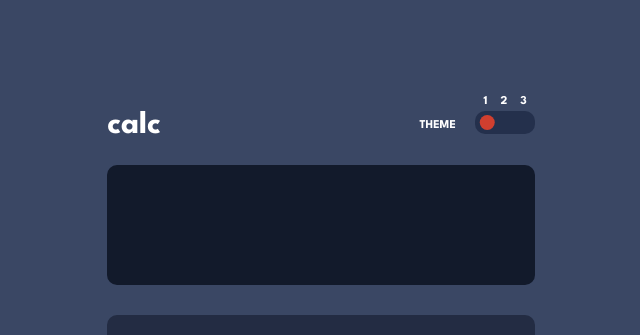
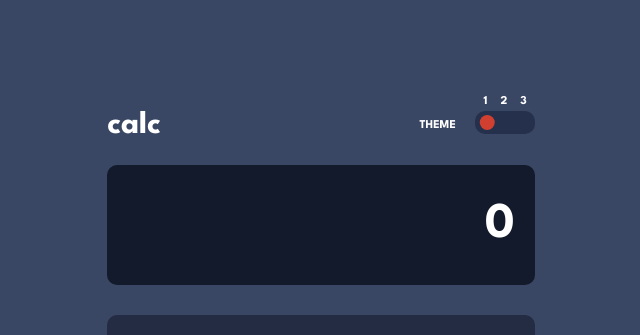
Before and after one commit to 2dkn/Calculator-app-react, a React (Create React App) app: page / in a window 1280 px wide. Shown: the top 335 px of the page, without its empty margins (319-959 px from the left). Built offline with nearby package versions, Linux system fonts and the light colour scheme.

Commit message:
Fixed the screen now it displays button click. Now to solve the logic for each button.

```diff
--- a/src/App.js
+++ b/src/App.js
@@ -1,6 +1,55 @@
 import React, { useState } from "react";
 import * as mathjs from "mathjs";
 import "./styles/main.scss";
+
+const buttonData = [
+  { value: 7, type: "number" },
+  { value: 8, type: "number" },
+  { value: 9, type: "number" },
+  { value: "DEL", type: "del" },
+  { value: 4, type: "number" },
+  { value: 5, type: "number" },
+  { value: 6, type: "number" },
+  { value: "+", type: "operator" },
+  { value: 1, type: "number" },
+  { value: 2, type: "number" },
+  { value: 3, type: "number" },
+  { value: "-", type: "operator" },
+  { value: ".", type: "operator" },
+  { value: 0, type: "number" },
+  { value: "/", type: "operator" },
+  { value: "x", type: "operator" },
+  { value: "RESET", type: "function" },
+  { value: "=", type: "operator" },
+];
+
+function App({ type, onClick, theme, handleClick }) {
+  const [currentTheme, setCurrentTheme] = useState("theme-1");
+  const [calculation, setCalculation] = useState("");
+
+  return (
+    <div className={`container ${currentTheme}`}>
+      <div className={`numbers ${currentTheme}`}>
+        <p>1</p>
+        <p>2</p>
+        <p>3</p>
+      </div>
+      <div className={`header ${currentTheme}`}>
+        <h3 className={`calc ${currentTheme}`}>calc</h3>
+        <h1 className={currentTheme}>THEME</h1>
+        <ToggleSwitch />
+      </div>
+      <div className={`screen ${currentTheme}`}>
+        <div className="calc-numbers">{calculation || "0"}</div>
+      </div>
+      <CalculatorButtons
+        theme={currentTheme}
+        calculation={calculation}
+        setCalculation={setCalculation}
+      />
+    </div>
+  );
+}
 
 function ToggleSwitch() {
   const [selectedState, setSelectedState] = useState(1);
@@ -49,27 +98,7 @@ function ToggleSwitch() {
   );
 }
 
-const buttonData = [
-  { value: 7, type: "number" },
-  { value: 8, type: "number" },
-  { value: 9, type: "number" },
-  { value: "DEL", type: "del" },
-  { value: 4, type: "number" },
-  { value: 5, type: "number" },
-  { value: 6, type: "number" },
-  { value: "+", type: "operator" },
-  { value: 1, type: "number" },
-  { value: 2, type: "number" },
-  { value: 3, type: "number" },
-  { value: "-", type: "operator" },
-  { value: ".", type: "operator" },
-  { value: 0, type: "number" },
-  { value: "/", type: "operator" },
-  { value: "x", type: "operator" },
-  { value: "RESET", type: "function" },
-  { value: "=", type: "operator" },
-];
-
+// Color and size for buttons, del, equal and reset
 const Button = ({ value, type, onClick, theme }) => (
   <button
     className={`calc-buttons ${theme}
@@ -87,35 +116,20 @@ const Button = ({ value, type, onClick, theme }) => (
   </button>
 );
 
-// const CalculatorButtons = ({ value, type, theme, onClick }) => (
-
-//   <div className={`container-btn ${theme}`}>
-//     {buttonData.map((item) => (
-//       <Button
-//         key={item.value}
-//         value={item.value}
-//         type={item.type}
-//         onClick={() => onClick(item.value)}
-//         theme={theme}
-//       />
-//     ))}
-//   </div>
-// );
-
-const CalculatorButtons = ({ theme }) => {
+const CalculatorButtons = ({ theme, value, calculation, setCalculation }) => {
   // Define handleClick here
   const handleClick = (value) => {
-    // Button click logic goes here
+    setCalculation(value);
   };
 
   return (
     <div className={`container-btn ${theme}`}>
-      {buttonData.map((item) => (
+      {buttonData.map((item, i) => (
         <Button
-          key={item.value}
+          key={i}
           value={item.value}
           type={item.type}
-          onClick={() => handleClick(item.value)} // Use the local handleClick
+          onClick={() => handleClick(item.value)}
           theme={theme}
         />
       ))}
@@ -123,66 +137,4 @@ const CalculatorButtons = ({ theme }) => {
   );
 };
 
-function App({ value, type, onClick, theme }) {
-  const [currentTheme, setCurrentTheme] = useState("theme-1");
-  const [calculation, setCalculation] = useState("");
-
-  const handleClick = (value) => {
-    switch (value) {
-      case "DEL":
-        setCalculation({
-          calculation: calculation.slice(0, -1), // Remove last character
-        });
-        break;
-      case "+":
-      case "-":
-      case "/":
-      case "x":
-      case ".":
-        setCalculation({
-          calculation: calculation + value, // Append operator/decimal
-        });
-        break;
-      case "RESET":
-        setCalculation({
-          calculation: "", // Clear calculation. means empty string
-        });
-        break;
-      case "=":
-        // Perform calculation using a library like mathjs
-        const result = mathjs.evaluate(calculation);
-        setCalculation({
-          calculation: result.toString(), // Display result
-        });
-        break;
-      default:
-        // Handle numbers
-        setCalculation({
-          calculation:
-            calculation.length === 0 ||
-            calculation[calculation.length - 1] === "="
-              ? value // Start a new number
-              : calculation + value, // Append to existing number
-        });
-    }
-  };
-
-  return (
-    <div className={`container ${currentTheme}`}>
-      <div className={`numbers ${currentTheme}`}>
-        <p>1</p>
-        <p>2</p>
-        <p>3</p>
-      </div>
-      <div className={`header ${currentTheme}`}>
-        <h3 className={`calc ${currentTheme}`}>calc</h3>
-        <h1 className={currentTheme}>THEME</h1>
-        <ToggleSwitch />
-      </div>
-      <div className={`screen ${currentTheme}`}>{calculation}</div>
-      <CalculatorButtons theme={currentTheme} onClick={handleClick} />
-    </div>
-  );
-}
-
 export default App;
--- a/src/index.js
+++ b/src/index.js
@@ -1,6 +1,7 @@
 import React from "react";
 import ReactDOM from "react-dom/client";
 import App from "./App";
+import "./dist/styles.css";
 
 const root = ReactDOM.createRoot(document.getElementById("root"));
 root.render(
--- a/src/styles/_base.scss
+++ b/src/styles/_base.scss
@@ -33,6 +33,9 @@ body {
   width: 45rem;
   justify-content: center;
   align-items: center;
+  // height: 100vh;
+  margin: 0 auto;
+  flex-wrap: nowrap;
 }
 
 .calc-buttons {
@@ -40,7 +43,7 @@ body {
   justify-content: center;
   align-items: center;
   width: 90%;
-  height: 5rem;
+  min-height: 5rem;
   background-color: $keyColorCream;
   box-shadow: 0px 3px 0px hsl(28, 16%, 65%);
   border-radius: 0.5rem;
@@ -78,7 +81,7 @@ body {
   align-items: center;
   grid-column: span 2;
   width: 95%;
-  height: 5rem;
+  min-height: 5rem;
   background-color: $keyColorCream;
   border-radius: 0.5rem;
   border: none;
@@ -130,17 +133,24 @@ body {
 .screen {
   background-color: $veryDarkBlueScreen;
   width: 95%;
-  height: 12rem;
+  min-width: 12rem;
+  min-height: 12rem;
   margin-bottom: 3rem;
   border-radius: 1rem;
   color: white;
   font-size: 5rem;
   display: flex;
-  justify-content: flex-end;
-  align-items: center;
-  text-align: center;
+  justify-content: center;
+  flex-direction: column;
+  align-items: flex-end;
+  // text-align: end;
+  word-break: break-all;
   // direction: ltr; // this changes how the text comes in right to left or left to right.
   padding-right: 2rem;
+}
+
+.calc-numbers {
+  position: relative;
 }
 
 .header {
@@ -198,7 +208,7 @@ h1 {
 
 .slider-position {
   position: absolute;
-  height: 1.5rem;
+  min-height: 1.5rem;
   width: 1.5rem;
   background-color: white;
   transition: transform 0.3s ease-in-out;
```
Also changed, not shown: src/dist/styles.css, 1 other file (tests, documents, lock files or other folders).
